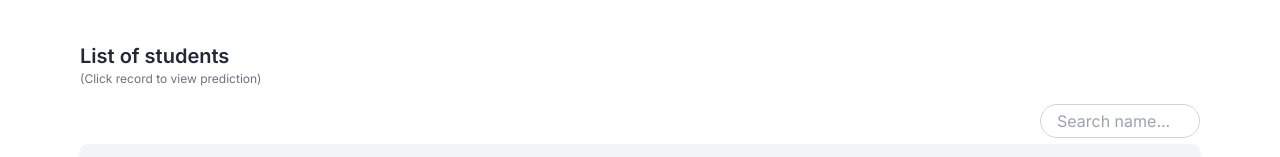
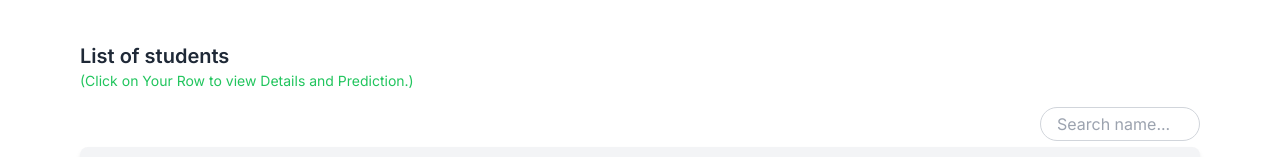
Before and after one commit to JoinAsadullah/FYP, a Next.js app: page /1/1/1/1/1/1/1 in a window 1280 px wide. Shown: the part 158-315 px from the top of the page. Built offline with nearby package versions, Linux system fonts and the light colour scheme; no server answers; the database is empty.

Commit message:
P tag updated

```diff
--- a/src/components/StudentsTable.tsx
+++ b/src/components/StudentsTable.tsx
@@ -45,7 +45,7 @@ export default function StudentsTable({ studentsData }: any) {
 
 
                 <h2 className="text-xl font-semibold text-gray-800">List of students</h2>
-                <p className='text-gray-500 text-[12px]'>(Click record to view prediction)</p>
+                <p className='text-green-500 text-[14px]'>(Click on Your Row to view Details and Prediction.)</p>
                 <div className="h-10 mt-4">
                 <input
         type="text"
```
